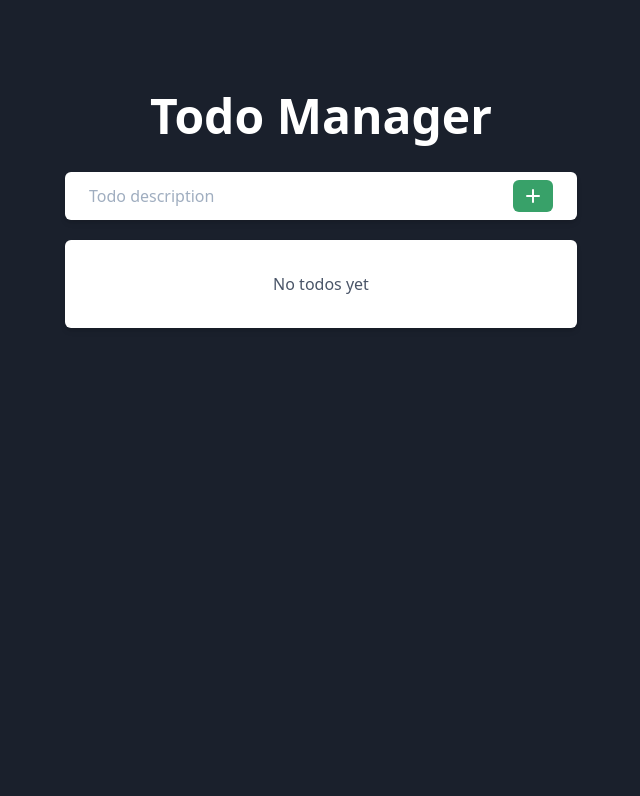
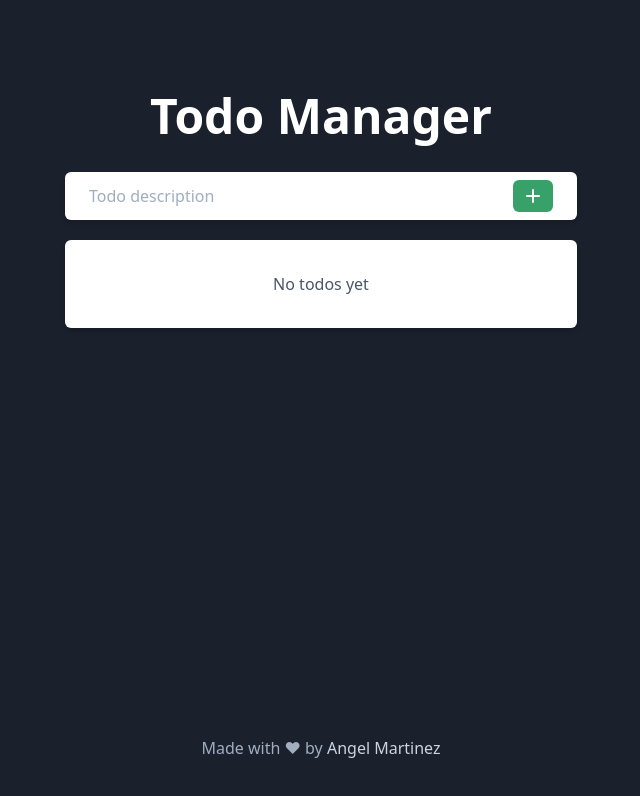
Before and after one commit to angelmtztrc/todo-manager, a React (Create React App) app: page / in a window 1280 px wide. Shown: the top 796 px of the page, without its empty margins (319-959 px from the left). Built offline with nearby package versions, Linux system fonts and the light colour scheme.

Commit message:
:sparkles: adding my tag

```diff
--- a/src/App.js
+++ b/src/App.js
@@ -20,6 +20,18 @@
         <Input setAlert={setAlert} todos={todos} setTodos={setTodos} />
         <TodoList todos={todos} setTodos={setTodos} />
       </div>
+      <div className="absolute bottom-0 left-0 w-full text-center mb-10">
+        <p className="text-gray-500">
+          Made with ❤ by{' '}
+          <a
+            href="https://github.com/angel-codes"
+            target="_blank"
+            className="hover:underline text-gray-400"
+          >
+            Angel Martinez
+          </a>
+        </p>
+      </div>
     </div>
   );
 }
```
